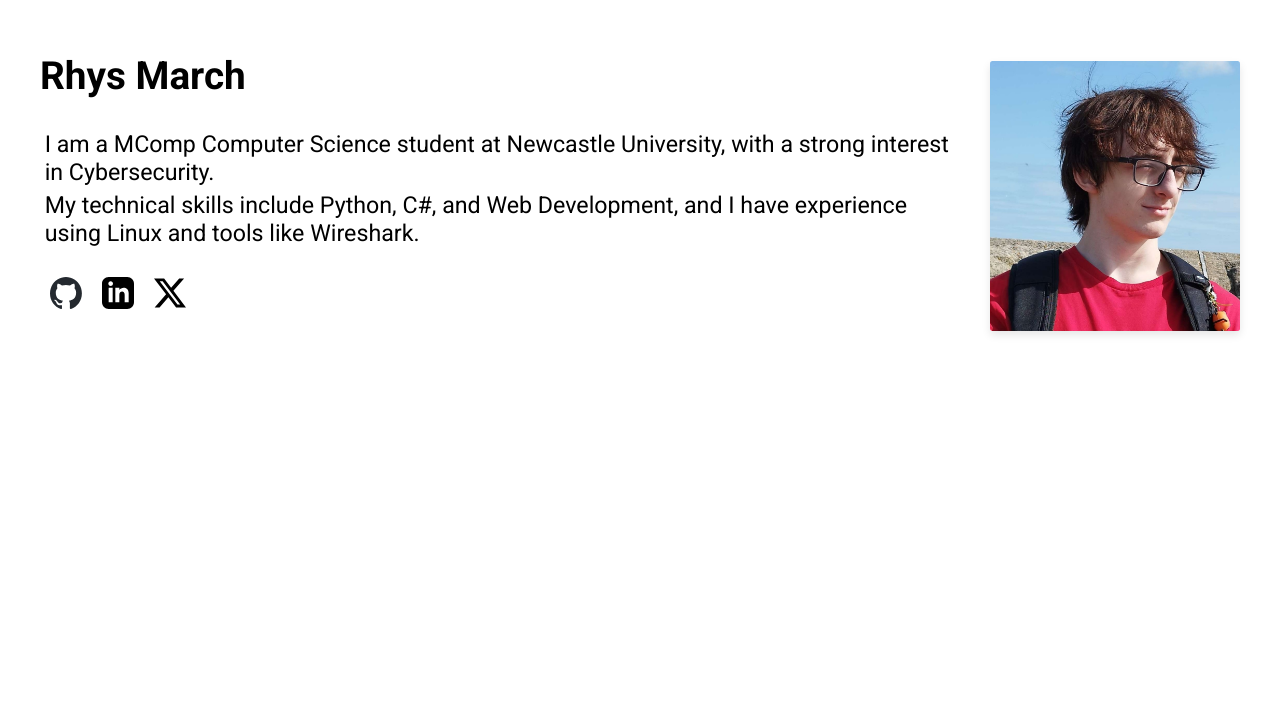
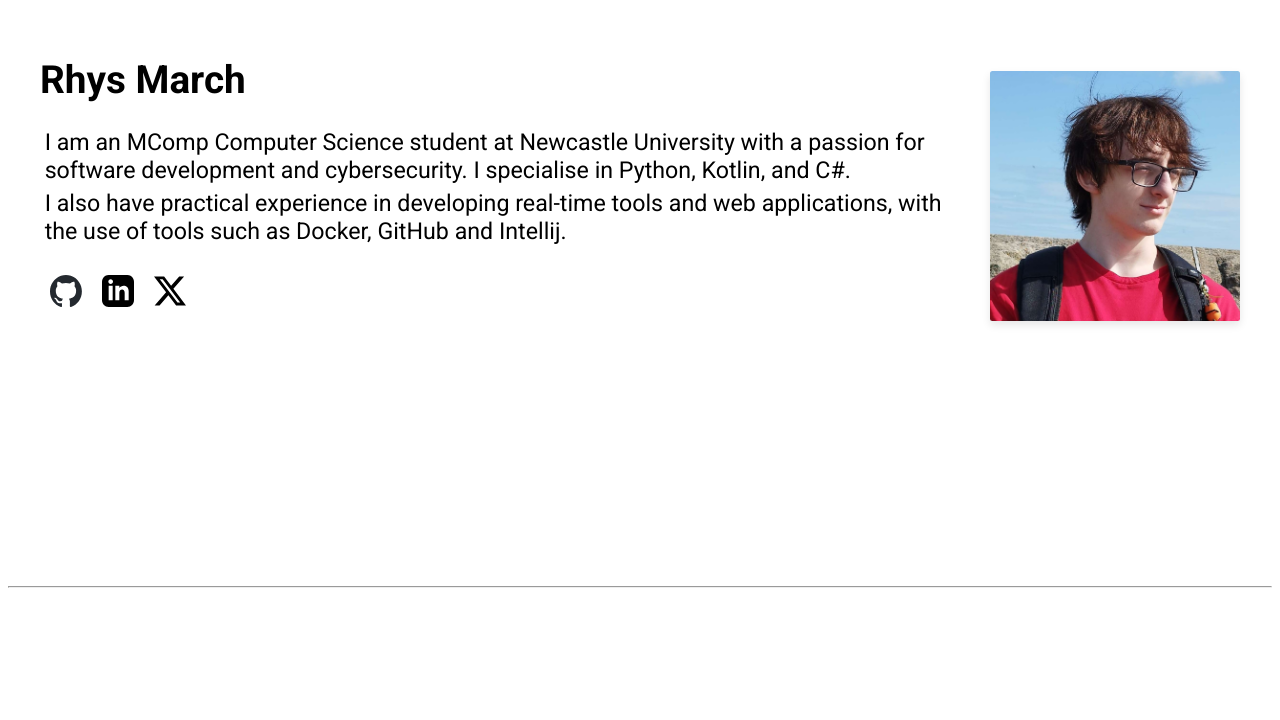
Before and after one commit to RhysMarch/RhysMarch.github.io, a plain HTML site: page index.html in a window 1280 px wide. Shown: the part 232-952 px from the top of the page. Before the commit the page ends 808 px from the top, so only its background shows below. Drawn offline with Linux system fonts and the light colour scheme.

Commit message:
New information and style change

```diff
--- a/css/style.css
+++ b/css/style.css
@@ -1,10 +1,10 @@
-body, html {
-    height: 100%;
+html, body {
     font-family: 'Roboto', serif;
     scroll-snap-type: y mandatory;
-    overflow-y: scroll;
+    overflow-x: hidden; /* Prevent horizontal scrolling */
     font-size: 1.1em;
 }
+
 
 p {
     margin: 0.5%;
@@ -14,10 +14,6 @@ h1 { /* This will set the font size for ALL h1 tags */
     font-size: 2em;
 }
 
-.divisor {
-    width: 85%;
-    align-content: center;
-}
 
 /* ------------------*/
 /* About Me Section */
@@ -40,7 +36,7 @@ h1 { /* This will set the font size for ALL h1 tags */
 .profile-pic {
     display: table-cell; /* Treat the image as a table cell */
     width: 250px;
-    height: 270px;
+    height: 250px;
     border-radius: 1%;
     object-fit: cover;
     box-shadow: 0 4px 8px rgba(0,0,0,0.1);
--- a/index.html
+++ b/index.html
@@ -8,12 +8,12 @@
     <link href="https://fonts.googleapis.com/css2?family=Roboto:wght@400;500;700&display=swap" rel="stylesheet">
 </head>
 <body>
-<section class="profile-section">
+<div class="profile-section">
     <div class="profile-info">
         <div class="about-me">
             <h1>Rhys March</h1>
-            <p>I am a MComp Computer Science student at Newcastle University, with a strong interest in Cybersecurity.</p>
-            <p>My technical skills include Python, C#, and Web Development, and I have experience using Linux and tools like Wireshark.</p>
+            <p>I am an MComp Computer Science student at Newcastle University with a passion for software development and cybersecurity. I specialise in Python, Kotlin, and C#.</p>
+            <p>I also have practical experience in developing real-time tools and web applications, with the use of tools such as Docker, GitHub and Intellij.</p>
             <div class="social-icons">
                 <a href="https://github.com/RhysMarch" target="_blank" rel="noopener noreferrer">
                     <img src="images/github-mark.svg" alt="GitHub">
@@ -29,7 +29,7 @@
         <img src="images/rhys.jpg" alt="Rhys March" class="profile-pic">
 
     </div>
-</section>
+</div>
 <hr class="divisor">
 <section class="projects-section">
     <div class="projects-container">
```
